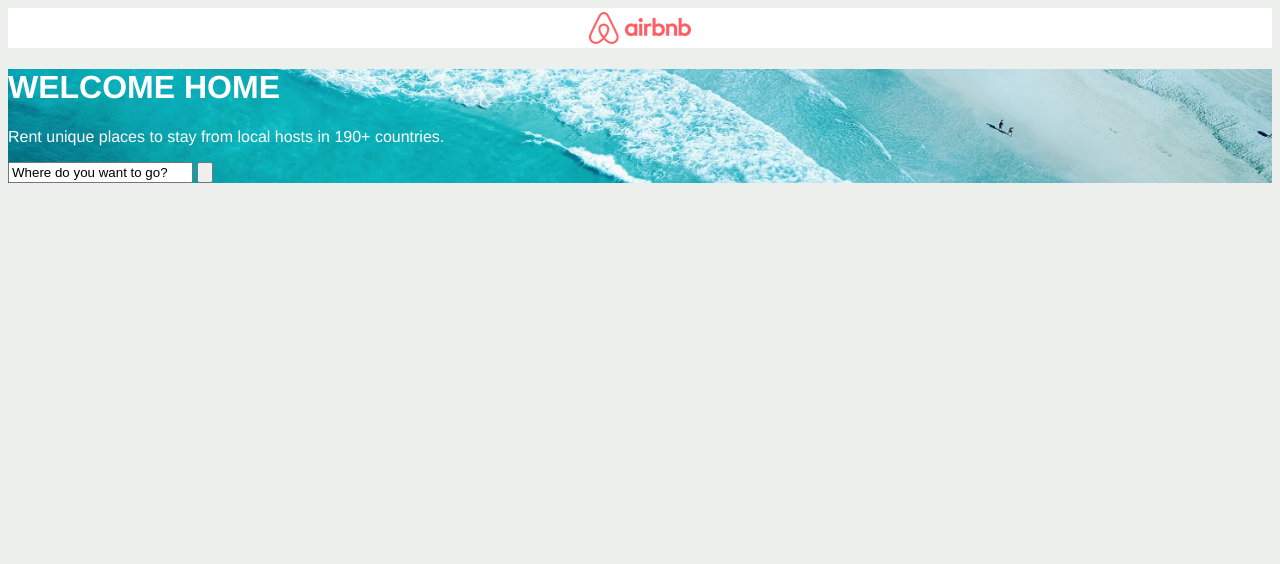
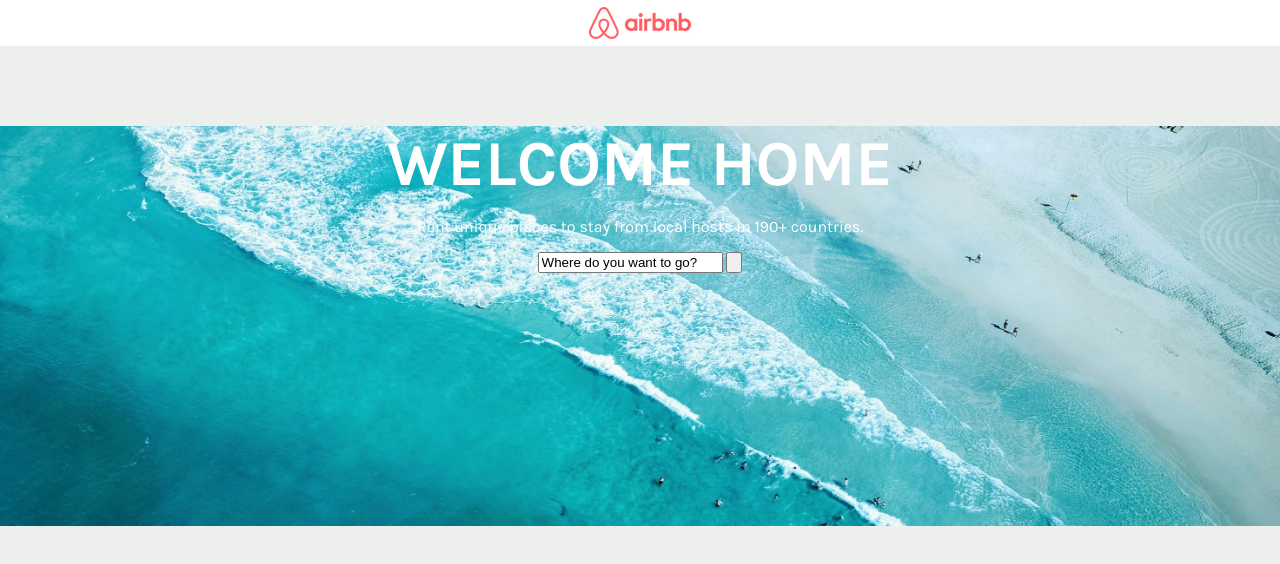
Before and after one commit to OskarRadon/airbnb, a plain HTML site: page index.html in a window 1280 px wide. Drawn offline with Linux system fonts and the light colour scheme.

Commit message:
Add Google font

```diff
--- a/index.html
+++ b/index.html
@@ -2,6 +2,7 @@
 <html>
 <head>
   <meta charset="utf-8">
+  <link href='https://fonts.googleapis.com/css?family=Karla:400,700' rel='stylesheet' type='text/css'>
   <link rel="stylesheet" href="css/styles.css">
   <title>AirBnB</title>
 </head>
--- a/scss/styles.scss
+++ b/scss/styles.scss
@@ -2,12 +2,13 @@
 
 body {
   background: #edefed;
-  font-family: $helvetica;
+  font-family: 'Karla', $helvetica;
+  margin: 0;
 }
 
 header {
   background: white;
-  height: 40px;
+  height: 46px;
   width: 100%;
   display: flex;
   align-items: center;
@@ -17,5 +18,11 @@ header {
 
 #hero {
   color: white;
-  background: url(../img/hero.jpg) center/100% no-repeat;
+  background: url(../img/hero.jpg) center/100%;
+  height: 400px;
+  text-align: center;
+  h1 {
+    margin: 80px 0 0 0;
+    font-size: 4em;
+  }
 }
```
Also changed, not shown: css/styles.css, 1 other file.
